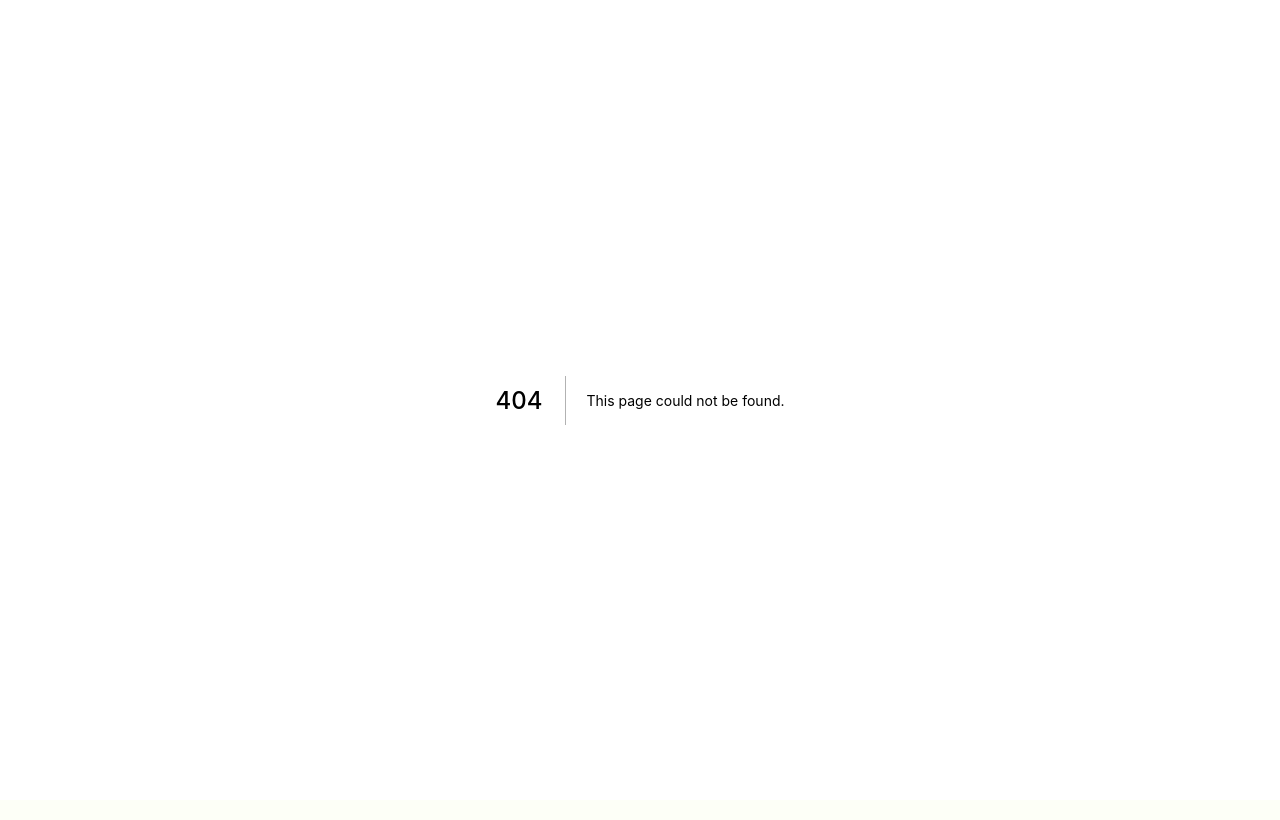
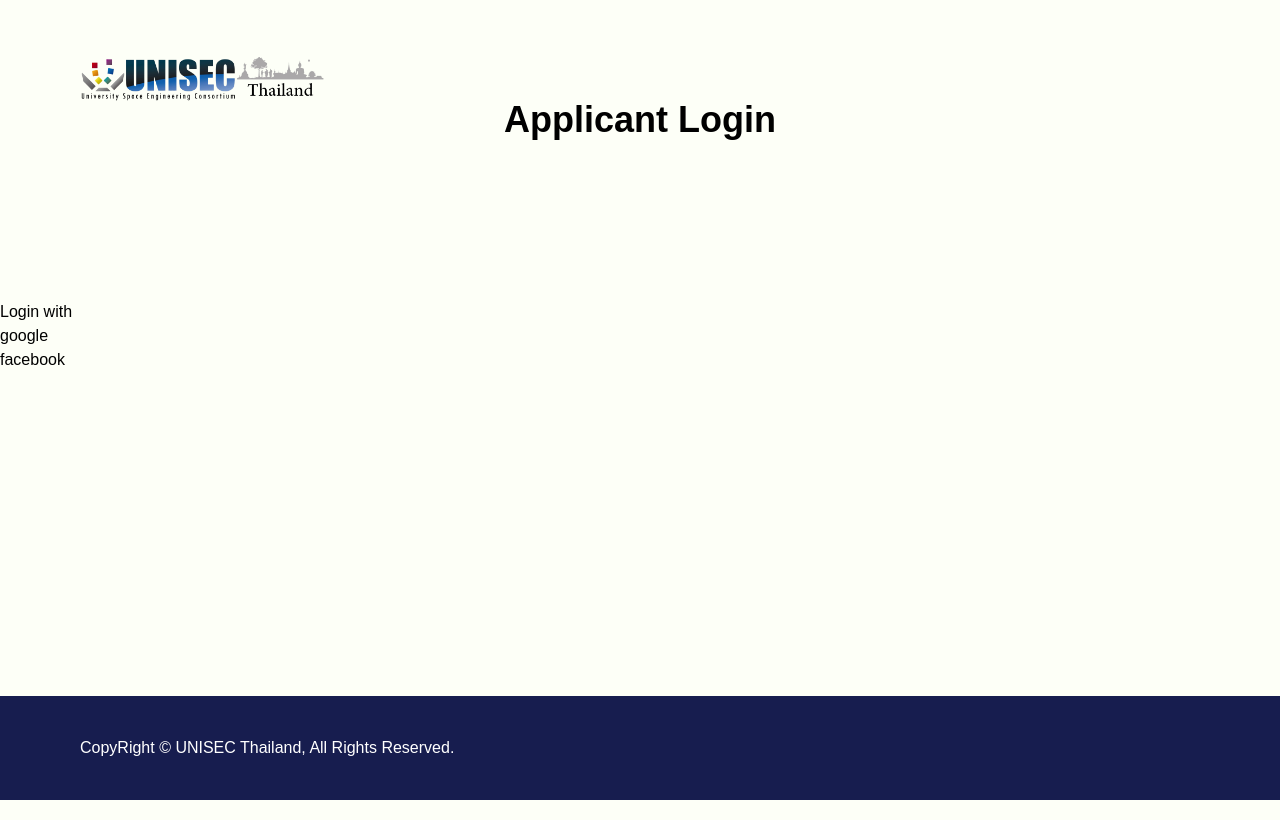
Before and after one commit to boomchanotai/unisec, a Next.js app: page /contest/mic/apply in a window 1280 px wide. Before the commit this address had no page. Built offline with nearby package versions, Linux system fonts and the light colour scheme.

Commit message:
added google login service function

```diff
--- a/package.json
+++ b/package.json
@@ -13,6 +13,7 @@
     "@fortawesome/react-fontawesome": "^0.1.14",
     "aos": "^2.3.4",
     "autoprefixer": "^10.2.3",
+    "firebase": "^8.2.4",
     "next": "10.0.5",
     "postcss": "^8.2.4",
     "react": "17.0.1",
--- /dev/null
+++ b/pages/contest/mic/apply.js
@@ -0,0 +1,35 @@
+import Head from "next/head";
+import { FontAwesomeIcon } from "@fortawesome/react-fontawesome";
+import Nav from "../../_components/Nav";
+
+export default function Home() {
+  return (
+    <div className="h-screen">
+      <Head>
+        <title>Mission Idea Contest Application | UNISEC Thailand</title>
+        <link rel="icon" href="/favicon.ico" />
+      </Head>
+      <Nav></Nav>
+      <div>
+        <div className="container mx-auto py-20 mt-5">
+          <h1 className="text-4xl font-bold text-center mx-10 md:mx-0">
+            Applicant Login
+          </h1>
+        </div>
+      </div>
+
+      <div>
+        <div className="container mx-auto py-20">
+          Login with
+          <div>google</div>
+          <div>facebook</div>
+        </div>
+      </div>
+      <div className="bottom-0 absolute w-full bg-blue-unisec text-white">
+        <div className="container mx-auto px-20 py-10">
+          CopyRight © UNISEC Thailand, All Rights Reserved.
+        </div>
+      </div>
+    </div>
+  );
+}
--- a/pages/contest/mic.js
+++ b/pages/contest/mic/index.js
@@ -1,6 +1,6 @@
 import Head from "next/head";
 import { FontAwesomeIcon } from "@fortawesome/react-fontawesome";
-import Nav from "../_components/Nav";
+import Nav from "../../_components/Nav";
 
 export default function Home() {
   return (
@@ -111,6 +111,27 @@ export default function Home() {
           </div>
         </div>
       </div>
+      <div>
+        <div className="container mx-auto py-20">
+          <h1 className="text-4xl font-bold text-center mx-10 md:mx-0">
+            MIC is now open for apply!
+          </h1>
+          <div className="flex">
+            <div className="mx-auto text-black justify-center">
+              <a href="/contest/mic/apply">
+                <div className="bg-blue-unisec  w-auto p-3 mt-4 rounded-lg cursor-pointer">
+                  <div class="text-white">Apply Now!</div>
+                </div>
+              </a>
+            </div>
+          </div>
+        </div>
+      </div>
+      <div className="bg-blue-unisec text-white">
+        <div className="container mx-auto px-20 py-10">
+          CopyRight © UNISEC Thailand, All Rights Reserved.
+        </div>
+      </div>
     </div>
   );
 }
--- /dev/null
+++ b/src/services/siginProvider.js
@@ -0,0 +1,16 @@
+import firebase from "firebase";
+var provider = new firebase.auth.GoogleAuthProvider();
+
+export const googleSigin = (cb) => {
+  firebase
+    .auth()
+    .signInWithPopup(provider)
+    .then((result) => {
+      var user = result.user;
+      console.log(user);
+      localStorage.setItem("unisec-mic-uid", user.uid);
+      localStorage.setItem("unisec-mic-name", user.displayName);
+      cb();
+    })
+    .catch((error) => {});
+};
--- /dev/null
+++ b/src/services/startFirebase.js
@@ -0,0 +1,17 @@
+import firebase from "firebase";
+
+const startFirebase = () => {
+  var firebaseConfig = {
+    apiKey: "AIzaSyBHmXEDhOFaKwTOiPFQLTuqzwNEo8ZbM0E",
+    authDomain: "unisec-mic.firebaseapp.com",
+    projectId: "unisec-mic",
+    storageBucket: "unisec-mic.appspot.com",
+    messagingSenderId: "613913637057",
+    appId: "1:613913637057:web:14b10a9ce44025031de440",
+    measurementId: "G-R157FMZ8K0",
+  };
+  if (!firebase.apps.length) {
+    firebase.initializeApp(firebaseConfig);
+  }
+};
+export default startFirebase;
```
Also changed, not shown: 2 other files (tests, documents, lock files or other folders).
